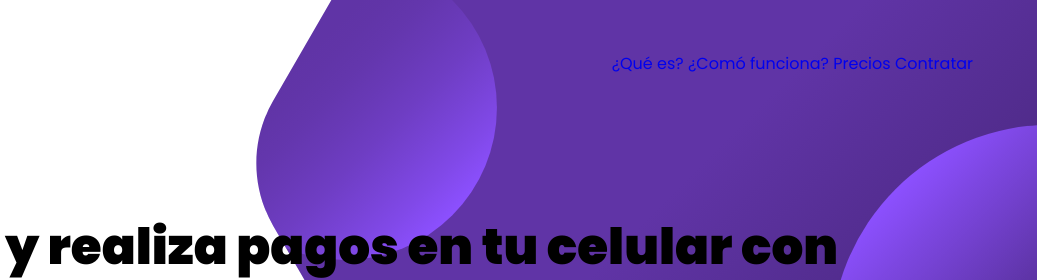
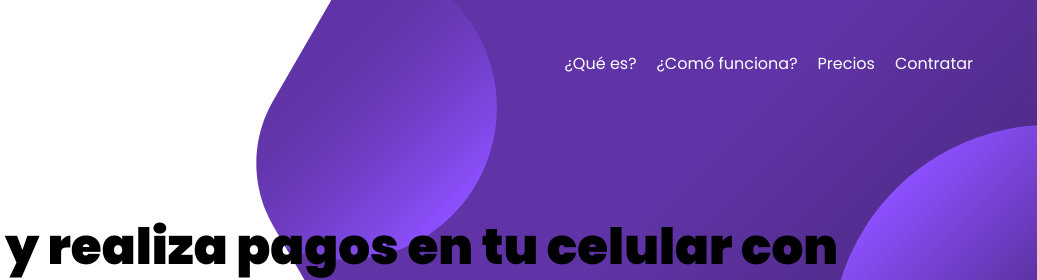
Before and after one commit to danlsk1986/NucleusPage, a plain HTML site: page index.html in a window 1280 px wide. Shown: the top 280 px of the page, 243-1280 px from the left. Drawn offline with Linux system fonts and the light colour scheme.

Commit message:
CSS a la navegacion

```diff
--- a/css/styles.css
+++ b/css/styles.css
@@ -55,7 +55,7 @@ img {
 
 @media(min-width: 768px){
  .header {
-     background-size: 45rem;
+     background-size: 50rem;
  }
 }
 
@@ -97,3 +97,29 @@ img {
         margin: 0;
     }
 }
+
+/* Navegacion */
+
+.navegacion{
+    display: flex;
+    flex-direction: column;
+    align-items: center;
+}
+
+@media(min-width: 768px){
+ .navegacion {
+     flex-direction: row;
+     align-items: flex-start;
+     gap: 2rem;
+ }
+}
+
+.navegacion__link {
+
+}
+
+@media(min-width: 768px){
+    .navegacion__link {
+        color: var(--blanco);
+    }
+}
--- a/index.html
+++ b/index.html
@@ -5,6 +5,7 @@
     <meta http-equiv="X-UA-Compatible" content="IE=edge">
     <meta name="viewport" content="width=device-width, initial-scale=1.0">
     <title>Nucleus - eWallet </title>
+    <link rel="shortcut icon" href="img/logo.svg" />
     <link rel="preconnect" href="https://fonts.googleapis.com">
     <link rel="preconnect" href="https://fonts.gstatic.com" crossorigin>
     <link href="https://fonts.googleapis.com/css2?family=Poppins:wght@400;500;700;900&display=swap" rel="stylesheet">
```
